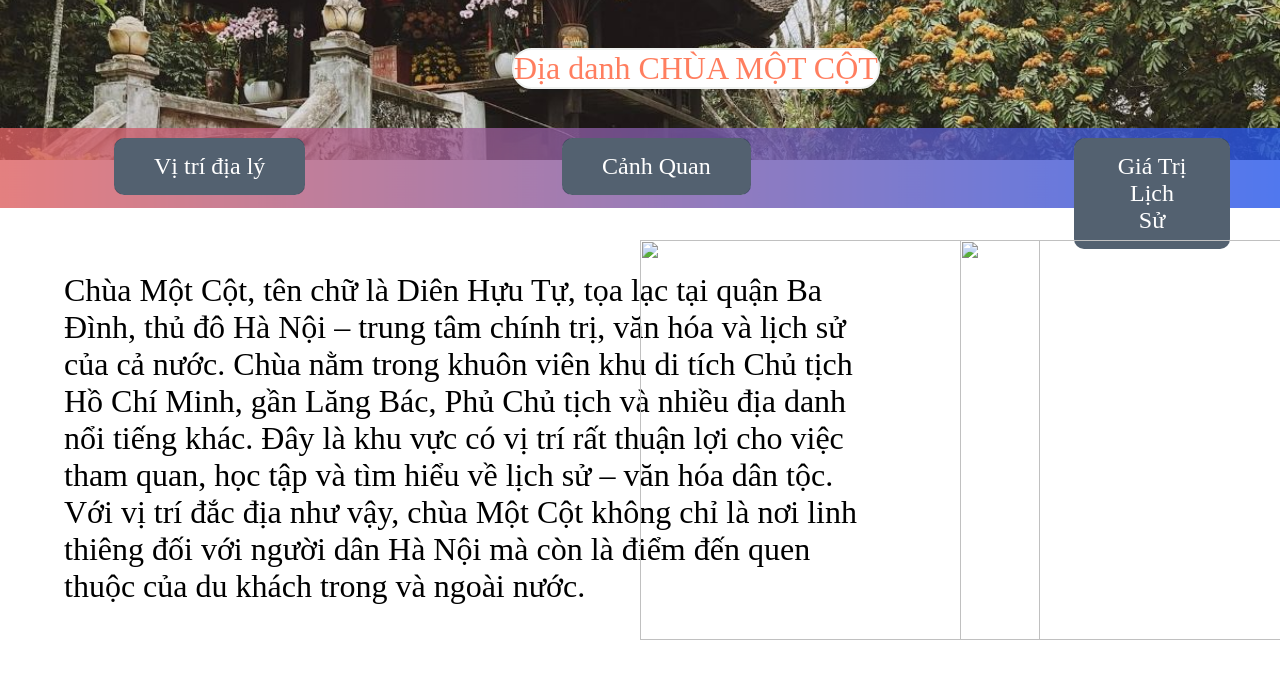
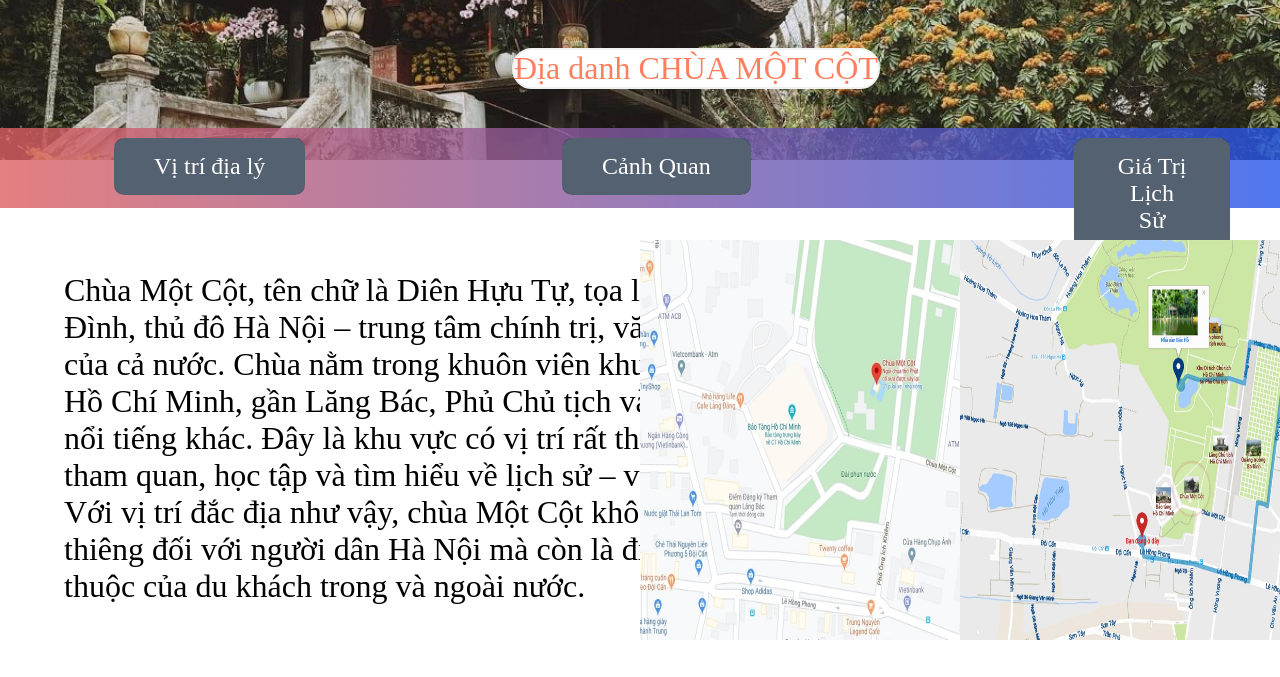
Before and after one commit to lvanmao/VTDL, a plain HTML site: page index.html in a window 1280 px wide. Shown: the top 677 px of the page. Drawn offline with Linux system fonts and the light colour scheme.

Commit message:
Update index.html

```diff
--- a/index.html
+++ b/index.html
@@ -40,8 +40,8 @@
 		</script>
 		<p class="content">Chùa Một Cột, tên chữ là Diên Hựu Tự, tọa lạc tại quận Ba Đình, thủ đô Hà Nội – trung tâm chính trị, văn hóa và lịch sử của cả nước. Chùa nằm trong khuôn viên khu di tích Chủ tịch Hồ Chí Minh, gần Lăng Bác, Phủ Chủ tịch và nhiều địa danh nổi tiếng khác. Đây là khu vực có vị trí rất thuận lợi cho việc tham quan, học tập và tìm hiểu về lịch sử – văn hóa dân tộc. Với vị trí đắc địa như vậy, chùa Một Cột không chỉ là nơi linh thiêng đối với người dân Hà Nội mà còn là điểm đến quen thuộc của du khách trong và ngoài nước.</p>
 	</body>
-	<img class="content1" src="menu5.jpg" width="400px" height="400px">
-	<img class="content2" src="menu6.jpg" width="400px" height="400px">
+	<img class="content1" src="menu1.jpg" width="400px" height="400px">
+	<img class="content2" src="menu2.jpg" width="400px" height="400px">
 	<div class="count">
 	<script  type="text/javascript" src="https://www.freevisitorcounters.com/en/home/counter/1325876/t/1"></script>
 	</div>
```
